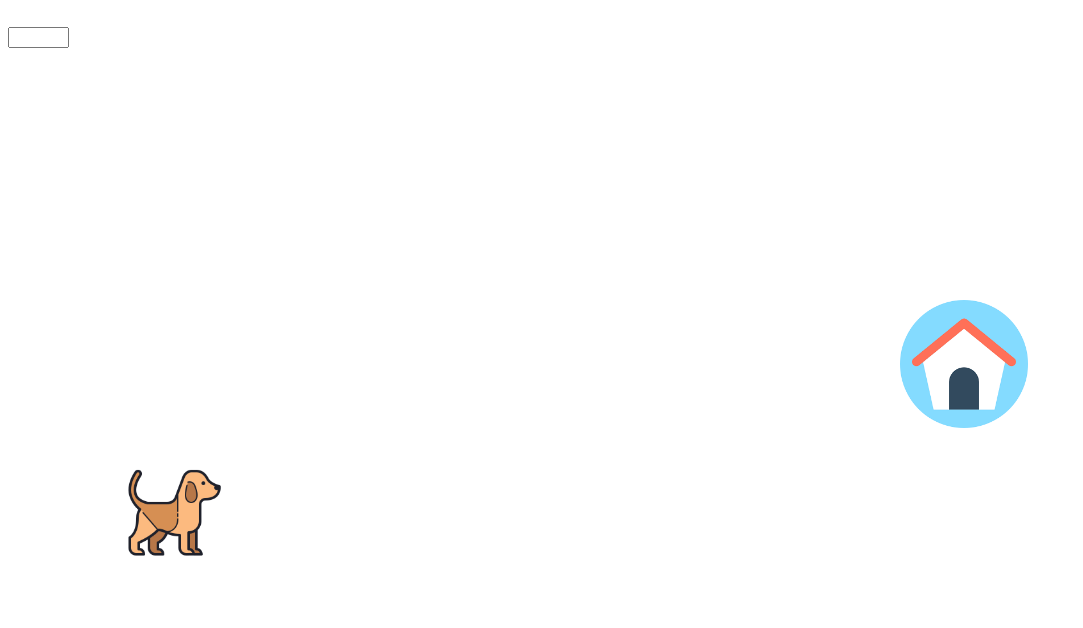
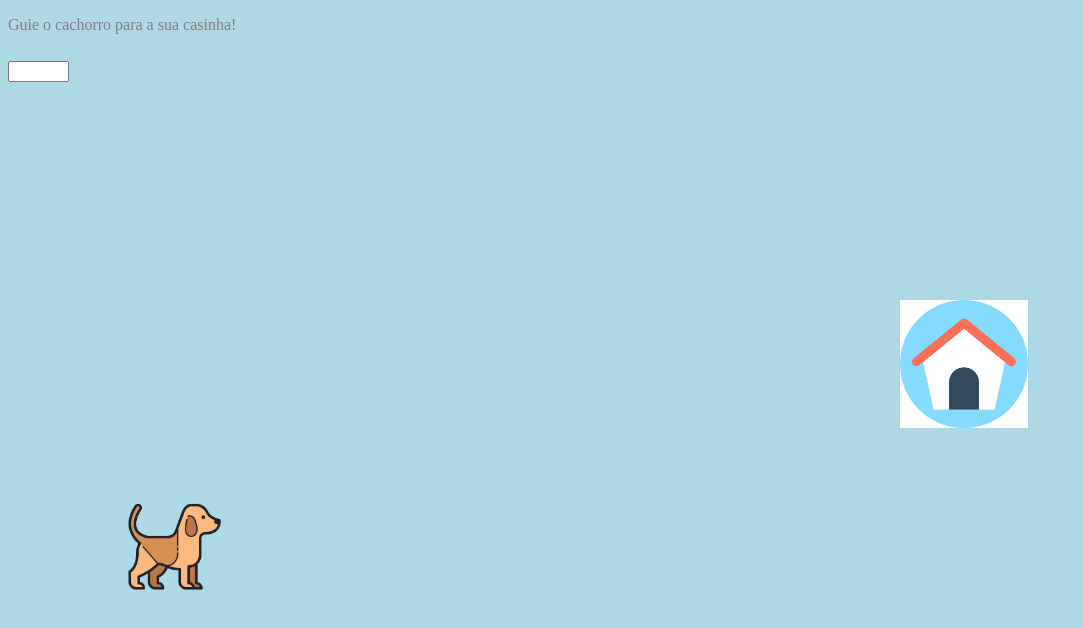
Before and after one commit to YuriRamalho-Silva/Projeto_Cachorro, a plain HTML site: page index.html in a window 1280 px wide. Shown: the whole page, without its empty margins (0-1083 px from the left). Drawn offline with nearby package versions, Linux system fonts and the light colour scheme.

Commit message:
inserção de texto e cores na pagona

```diff
--- a/css/estilo.css
+++ b/css/estilo.css
@@ -16,3 +16,9 @@
 	display: block;
 	margin-top: 2em;
 }
+p{
+ color: grey;
+}
+body{
+	background-color: lightblue;
+}
--- a/index.html
+++ b/index.html
@@ -5,7 +5,7 @@
 	<link rel="stylesheet" type="text/css" href="css/estilo.css">
 </head>
 <body>
-
+    <p> Guie o cachorro para a sua casinha!</p>
 	<input type="text" id="campo">
 
 	<img id="cachorro" src="img/cachorro.png">
```
